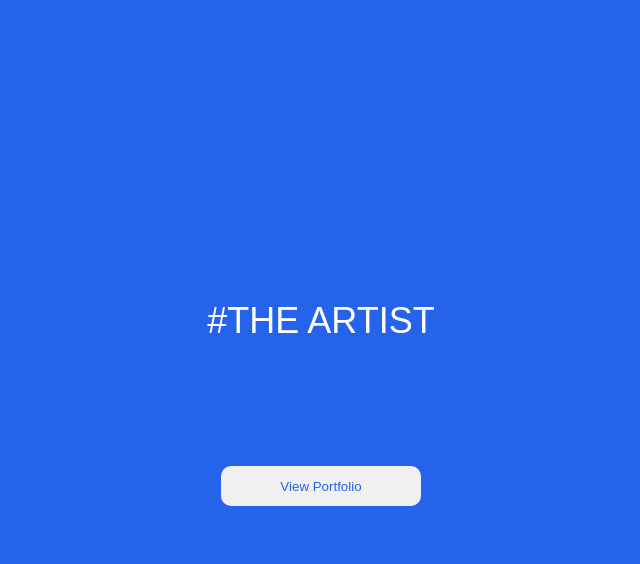
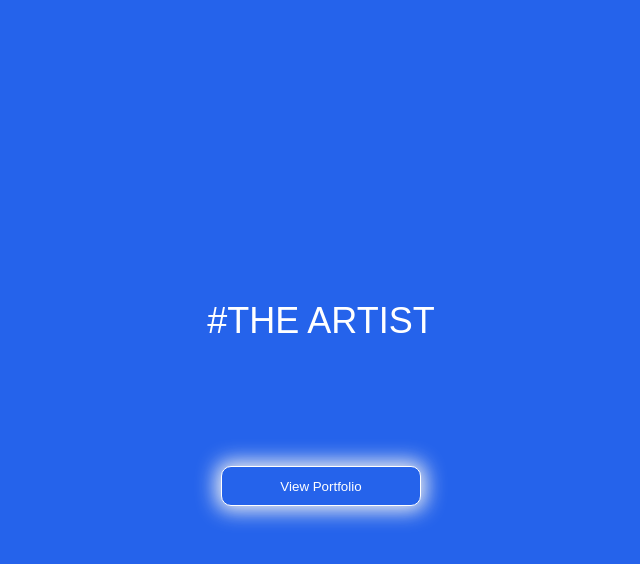
Before and after one commit to noth3dev/ARTIST, a plain HTML site: page index.html in a window 1280 px wide. In both pictures the pointer is over the button "View Portfolio". Shown: the whole page, without its empty margins (319-959 px from the left). Drawn offline with Linux system fonts and the light colour scheme.

Commit message:
Update index.html

```diff
--- a/index.html
+++ b/index.html
@@ -88,7 +88,17 @@
   transform: translate(-50%);
   left: 50%;
   cursor: pointer;
+  transition: ease-in-out 0.5s;
   }
+  .btn:hover {
+  background-color: #2563EB;
+  color: white;
+  border: white 1px solid;
+  box-shadow: 0px 0px 20px 5px #f0f0f0;
+
+}
+
+
 </style>
 </head>
 <body>
```
